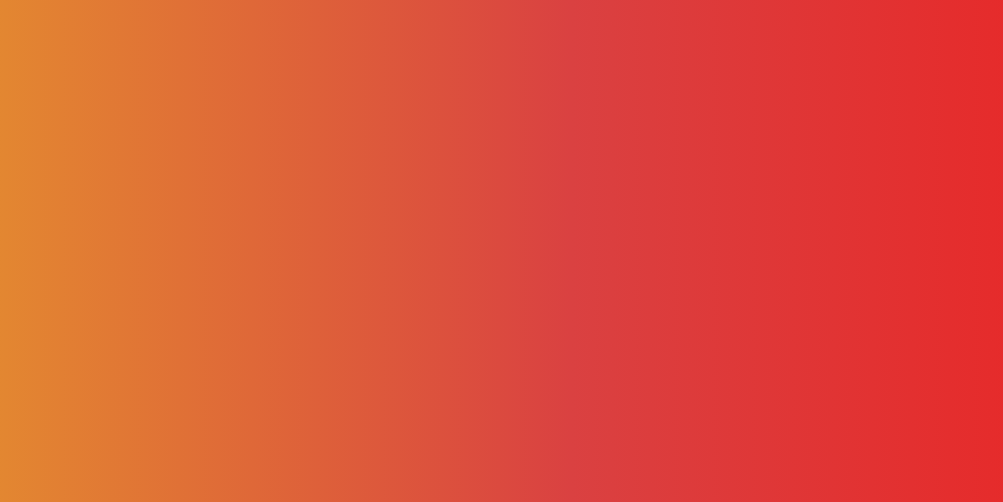
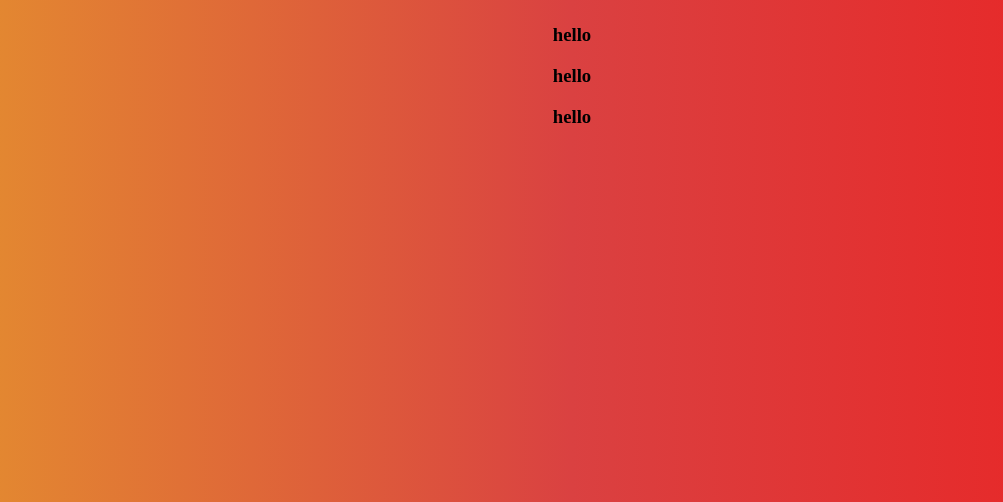
Before and after one commit to kaizenneri01/Bgcolor, a plain HTML site: page index.html in a window 1280 px wide. Shown: the part 298-800 px from the top of the page, without its empty margins (68-1071 px from the left). Drawn offline with Linux system fonts and the light colour scheme.

Commit message:
second commit

```diff
--- a/index.html
+++ b/index.html
@@ -14,6 +14,10 @@
     <input class="input2" type="color" name ="color2" value="#ff0000">
     <h2>current css background</h2>
     <h3 class="setColor"></h3>
+    <h3>hello</h3>
+    <h3>hello</h3>
+    <h3>hello</h3>
+
 
     <script src="script.js"></script>
 </body>
```
